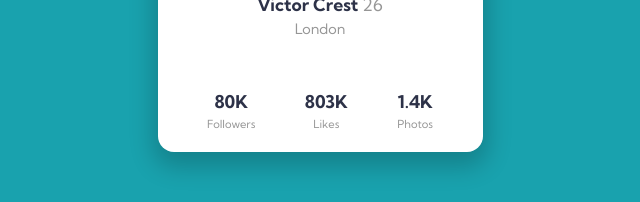
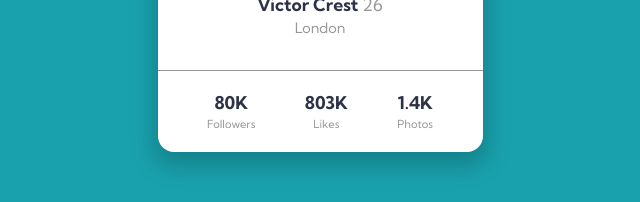
Before and after one commit to lost50U1/profile-card-component-main, a plain HTML site: page index.html in a window 1280 px wide. Shown: the part 431-633 px from the top of the page, without its empty margins (320-960 px from the left). Drawn offline with Linux system fonts and the light colour scheme.

Commit message:
some border changes

```diff
--- a/styles.css
+++ b/styles.css
@@ -102,7 +102,7 @@ p {
 .footer {
   display: flex;
   justify-content: space-evenly;
-  border-top: 0.1px thin hsla(0, 0%, 59%, 0.1);
+  border-top: 1px solid hsl(0, 0%, 59%);
 }
 
 .column {
```
